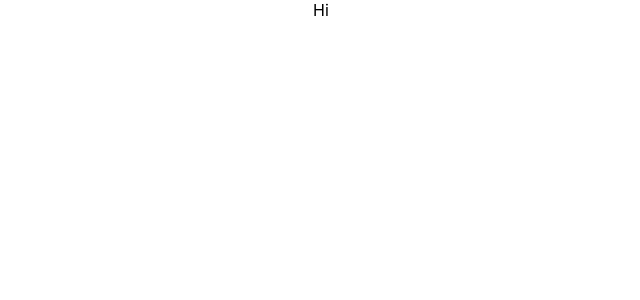
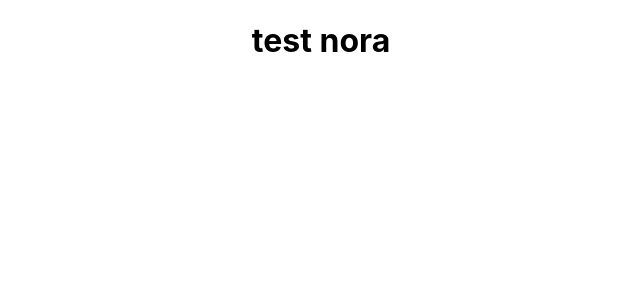
Before and after one commit to Sopmel/grouptask, a React (Create React App) app: page / in a window 1280 px wide. Shown: the top 300 px of the page, without its empty margins (319-959 px from the left). Built offline with nearby package versions, Linux system fonts and the light colour scheme.

Commit message:
testpush

```diff
--- a/src/App.js
+++ b/src/App.js
@@ -1,7 +1,9 @@
 import "./App.css";
 
 function App() {
-  return <div className="App">Hi</div>;
+  return <div className="App">
+    <h1>test nora</h1>
+  </div>;
 }
 
 export default App;
```
